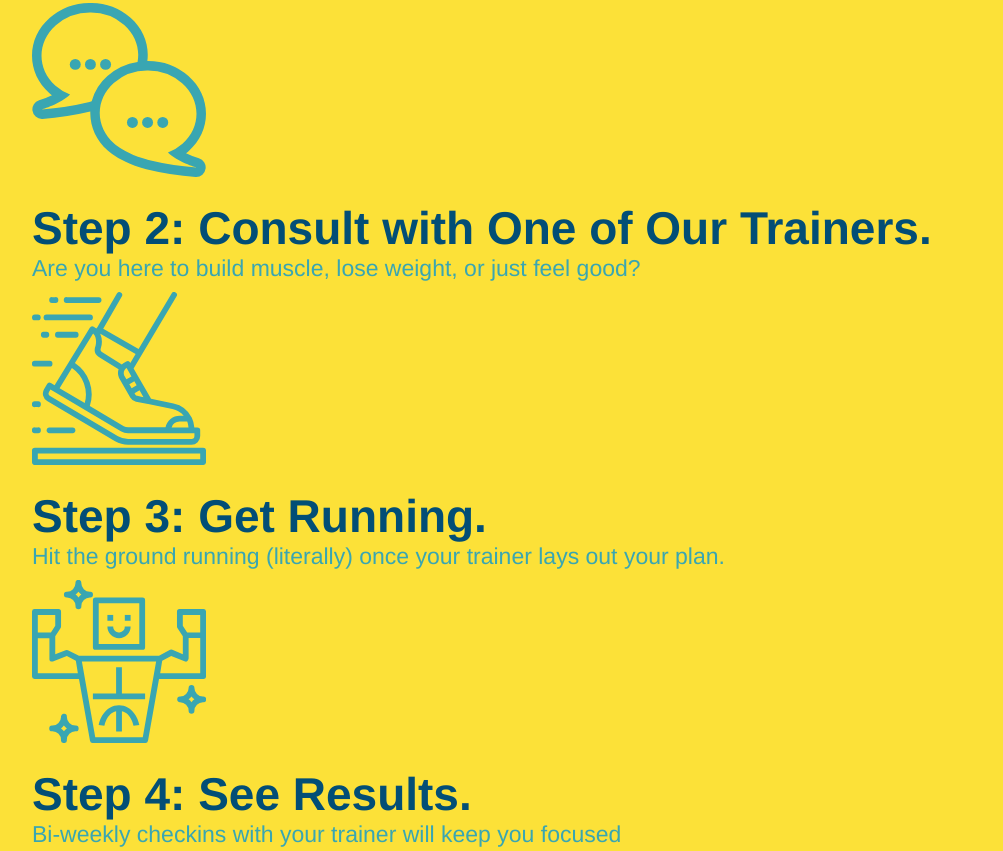
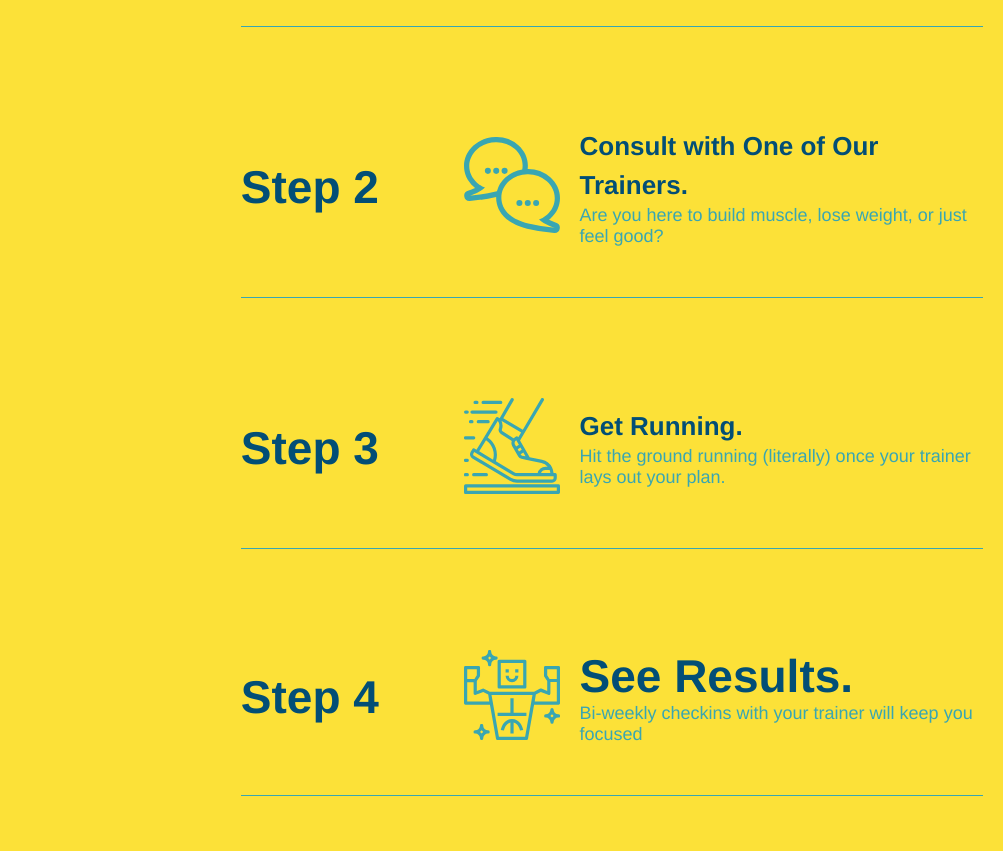
Before and after one commit to AkhilaSrinagula/run-buddy, a plain HTML site: page index.html in a window 1280 px wide. Shown: the part 1535-2386 px from the top of the page, without its empty margins (28-1031 px from the left). Drawn offline with Linux system fonts and the light colour scheme.

Commit message:
add flexbox to the steps

```diff
--- a/assets/style.css
+++ b/assets/style.css
@@ -55,6 +55,7 @@ header {
   justify-content: space-between;
   flex-wrap: wrap;
   width: 100%;
+  flex-direction:column;
   }
 
   footer h2 {
@@ -65,7 +66,6 @@ header {
 
   footer div {
     line-height: 1.5;
-    text-align: right;
   }
 
   footer a {
@@ -88,18 +88,13 @@ header {
 /* Hero Style End */
 
 
-  .hero form {
-    color: #024e76;
-    padding: 20px;
-    width: 500px;
-
-  }
   .hero-form {
     border: 3px solid #024e76;
     background-color: #fce138;
     color: #024e76;
     width: 40%;
-    margin: 3.5%;
+    padding: 20px;
+    width: 500px;
   }
   .hero-cta {
     width: 35%;
@@ -178,18 +173,7 @@ header {
     text-align: center
   }
 
-  .steps {
-    background: #fce138;
-  }
 
-  .steps h2 {
-    font-size: 55px;
-    color: #024e76;
-    margin-bottom: 35px;
-    padding: 0 100px 20px 100px;
-    border-bottom: 3px solid;
-    border-color: #39a6b2;
-  }
   .section-title {
     font-size: 55px;
     color: #024e76;
@@ -228,21 +212,64 @@ header {
   border-color: #39a6b2;
 }
 
-
-.steps img {
-  width: 15%;
-  margin: 10px 0;
+.steps {
+  background: #fce138;
 }
 
-.steps h3 {
+.steps h2 {
+  font-size: 55px;
+  color: #024e76;
+  margin-bottom: 35px;
+  padding: 0 100px 20px 100px;
+  border-bottom: 3px solid;
+  border-color: #39a6b2;
+}
+
+
+.step h3 {
   color: #024e76;
   font-size: 46px;
-  margin-top: 10px;
+  flex: 1 30%;
 }
 
-.steps p {
+.step-text p {
   color: #39a6b2;
-  font-size: 23px;
+  font-size: 18px;
+}
+
+.step-text h4 {
+  font-size: 26px;
+  line-height: 1.5;
+  color: #024e76;
+}
+
+.step {
+  margin: 50px auto;
+  padding-bottom: 50px;
+  width: 80%;
+  border-bottom: 1px solid #39a6b2;
+  display: flex;
+  flex-wrap: wrap;
+  align-items: center;
+  justify-content: space-between;
+}
+.step-info{
+  flex: 2 70%;
+  display: flex;
+  flex-wrap: wrap;
+  align-items: center;
+}
+
+.step-img {
+  flex: 1 12%;
+  margin-right: 20px;
+}
+.step-text {
+  flex: 12;
+}
+
+.step-img img {
+  max-width: 100%;
 }
 
 .flex-row {
@@ -274,6 +301,10 @@ header {
 
 .text-right {
   text-align: right;
+}
+
+.flex-row {
+  display: flex;
 }
 
 .trainer-bio h3 {
--- a/index.html
+++ b/index.html
@@ -112,23 +112,47 @@
   </div>
 </div>
 
-    <div>
-        <img src="./assets/step-2.svg" alt="" />
-      <h3>Step 2: <span>Consult with One of Our Trainers.</span></h3>
+    <div class="step">
+      <h3>Step 2</h3>
+      <div class="step-info">
+      <div class="step-img">
+      <!-- insert this img element-->
+      <img src="./assets/step-2.svg" alt="" />
+    </div>
+    <div class="step-text">
+      <h4>Consult with One of Our Trainers.</h4>
       <p>Are you here to build muscle, lose weight, or just feel good?</p>
     </div>
+  </div>
+    </div>
 
-    <div>
+    <div class="step">
+      <h3>Step 3</h3>
+      <div class="step-info">
+      <div class="step-img">
+      <!-- insert this img element-->
         <img src="./assets/step-3.svg" alt="" />
-      <h3>Step 3: <span>Get Running.</span> </h3>
+      </div>
+      <div class="step-text">
+      <h4>Get Running.</h4>
       <p>Hit the ground running (literally) once your trainer lays out your plan.</p>
     </div>
+    </div>
+  </div>
 
-    <div>
+    <div class="step">
+      <h3>Step 4</h3>
+      <div class="step-info">
+        <div class="step-img">
+          <!-- insert this img element-->
         <img src="./assets/step-4.svg" alt="" />
-      <h3>Step 4: <span>See Results.</span> </h3>
+      </div>
+      <div class="step-text">
+      <h3>See Results.</h3>
       <p>Bi-weekly checkins with your trainer will keep you focused</p>
     </div>
+    </div>
+  </div>
   </section>
 
     <!--"meet the trainers" section-->
```
